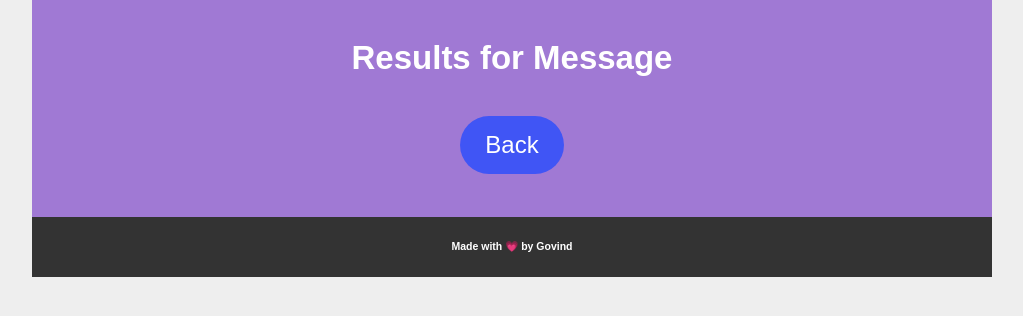
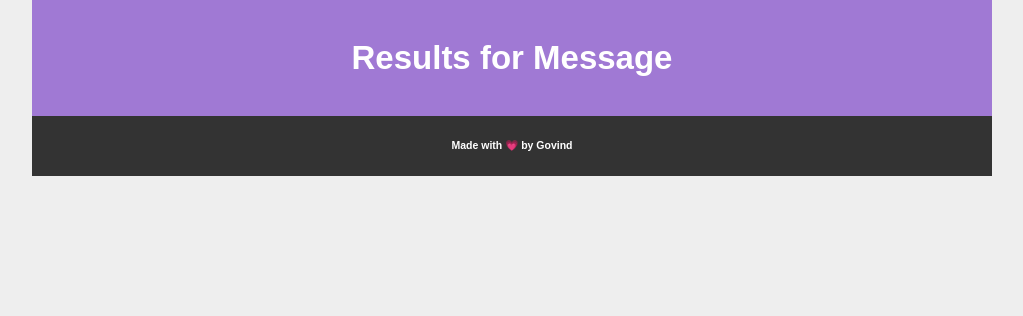
Before and after one commit to Govind155/Spam-Classification-using-NLP, a Flask app: template templates/result.html in a window 1280 px wide. Shown: the part 156-472 px from the top of the page, without its empty margins (128-1151 px from the left). Run offline with Flask 2, Linux system fonts and the light colour scheme; the template is opened without the code that fills it, so the values that code supplies are empty; parts of the project's set-up code (start-up, migrations or seed data) failed here and were passed over.

Commit message:
Add files via upload

```diff
--- a/templates/result.html
+++ b/templates/result.html
@@ -27,8 +27,6 @@
 
 	</div>
 
-	<p align="center"><a href="home.html" >	<input type="Submit" style="float: center;" class="btn-info" value="Back">  </a> </p>
-
 
 </body>
 
```
